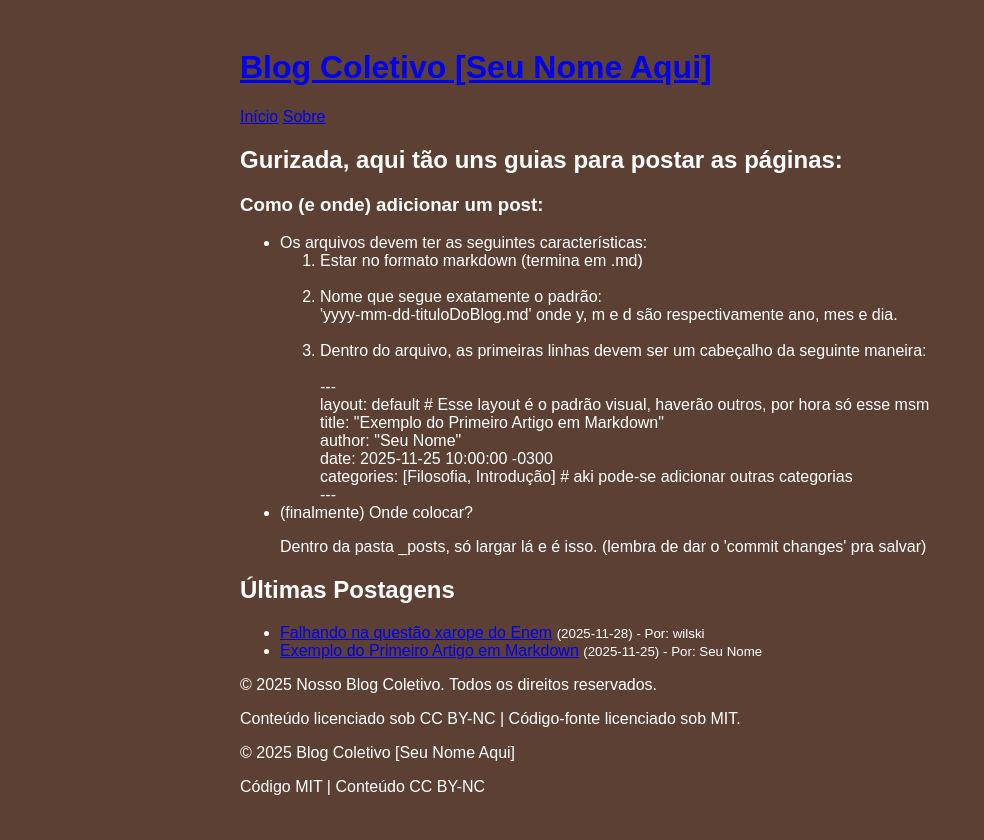
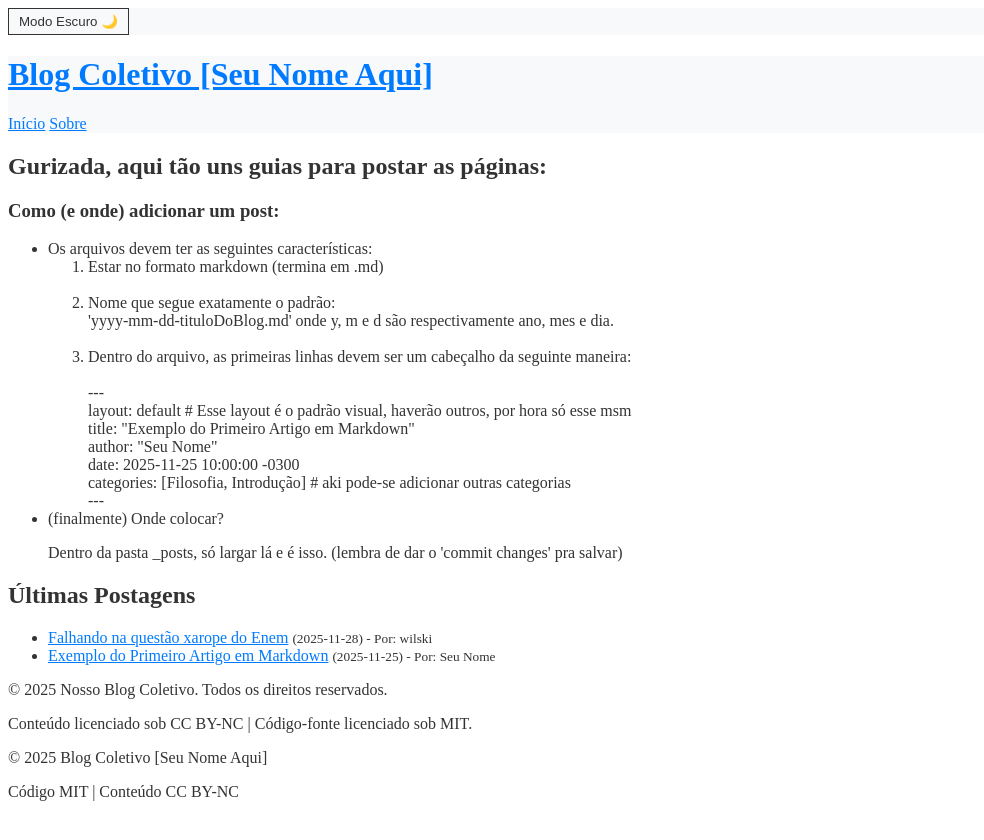
Before and after one commit to willskiufrgs-a11y/kaliTimes, a Jekyll site: the page built from index.html, in a window 1280 px wide. Shown: the top 840 px of the page, without its empty margins (0-984 px from the left). Built offline with Jekyll 4.4.1, drawn with Linux system fonts in a browser that asks for light colours.

Commit message:
switch de corees do gemini

```diff
--- a/_layouts/default.html
+++ b/_layouts/default.html
@@ -9,6 +9,10 @@
 	{% include katex_setup.html %}
 </head>
 <body>
+
+<header>
+    <button id="theme-toggle">Modo Escuro 🌙</button>
+</header>
 
     <header>
         <h1><a href="/">{{ site.title }}</a></h1>
@@ -26,6 +30,6 @@
         <p>&copy; {{ 'now' | date: "%Y" }} {{ site.title }}</p>
         <p>Código MIT | Conteúdo CC BY-NC</p>
     </footer>
-
+    <script src="{{ '/assets/js/theme-switcher.js' | relative_url }}" defer></script>
 </body>
 </html>
--- a/assets/css/styles.css
+++ b/assets/css/styles.css
@@ -1,10 +1,45 @@
+/* ==================================== */
+/* ESTILOS PADRÃO (Modo Claro)          */
+/* ==================================== */
+:root, [data-theme="light"] {
+    /* Define as variáveis de cor para o modo claro */
+    --color-background: #ffffff;
+    --color-text: #333333;
+    --color-link: #007bff;
+    --color-header-bg: #f8f9fa;
+}
+
+/* Aplica as variáveis ao corpo */
 body {
-    background-color: #5C4033; /* Cor de fundo preta */
-    color: white;           /* Opcional: define a cor do texto como branco para contraste */
-    font-family: Arial, sans-serif;
-    max-width: 800px; /* Escolha a largura máxima desejada (ex: 800 pixels) */
-    margin-left: auto; /* Centraliza horizontalmente */
-    margin-right: auto; /* Centraliza horizontalmente */
-    padding: 20px; /* Adiciona um pequeno preenchimento interno para evitar que o texto
-                     encoste nas bordas do elemento <main> */
+    background-color: var(--color-background);
+    color: var(--color-text);
+    /* ... outros estilos ... */
 }
+
+a {
+    color: var(--color-link);
+}
+
+header {
+    background-color: var(--color-header-bg);
+}
+
+/* ==================================== */
+/* ESTILOS MODO ESCURO                  */
+/* ==================================== */
+[data-theme="dark"] {
+    /* Redefine as variáveis de cor para o modo escuro */
+    --color-background: #121212; /* Fundo preto escuro */
+    --color-text: #e0e0e0;       /* Texto cinza claro */
+    --color-link: #4da3ff;       /* Link azul claro */
+    --color-header-bg: #1f1f1f;  /* Cabeçalho mais escuro */
+}
+
+/* Opcional: Estilo para o botão */
+#theme-toggle {
+    cursor: pointer;
+    border: 1px solid var(--color-text);
+    background: var(--color-header-bg);
+    color: var(--color-text);
+    padding: 5px 10px;
+}
--- /dev/null
+++ b/assets/js/theme-switcher.js
@@ -0,0 +1,48 @@
+// Obtém a preferência salva no navegador ou usa a preferência do sistema (dark/light)
+const getPreferredTheme = () => {
+    // 1. Verifica se há uma preferência salva (local storage)
+    const savedTheme = localStorage.getItem('theme');
+    if (savedTheme) {
+        return savedTheme;
+    }
+    // 2. Se não houver, verifica a preferência do sistema (CSS media query)
+    return window.matchMedia('(prefers-color-scheme: dark)').matches ? 'dark' : 'light';
+};
+
+// Define o tema (adicionando/removendo a classe no <body>)
+const setTheme = (theme) => {
+    document.documentElement.setAttribute('data-theme', theme);
+    localStorage.setItem('theme', theme);
+};
+
+// 1. Define o tema inicial na primeira carga da página
+setTheme(getPreferredTheme());
+
+// 2. Adiciona o listener ao botão de alternância
+document.addEventListener('DOMContentLoaded', () => {
+    const themeToggle = document.getElementById('theme-toggle');
+
+    // Atualiza o estado inicial do botão/ícone, se necessário
+    if (getPreferredTheme() === 'dark') {
+        // Você pode mudar o ícone do botão aqui se estiver usando um ícone
+        themeToggle.textContent = 'Modo Claro 💡';
+    } else {
+        themeToggle.textContent = 'Modo Escuro 🌙';
+    }
+
+    // Adiciona o evento de clique
+    themeToggle.addEventListener('click', () => {
+        const currentTheme = document.documentElement.getAttribute('data-theme');
+        const newTheme = currentTheme === 'light' ? 'dark' : 'light';
+
+        setTheme(newTheme);
+
+        // Atualiza o texto do botão após a troca
+        if (newTheme === 'dark') {
+            themeToggle.textContent = 'Modo Claro 💡';
+        } else {
+            themeToggle.textContent = 'Modo Escuro 🌙';
+        }
+    });
+});
+// dudo copiado da GEMINI, NÃO ORIGINAL
```
Also changed, not shown: 1 other file.
